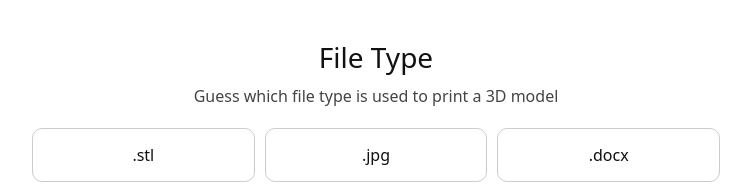
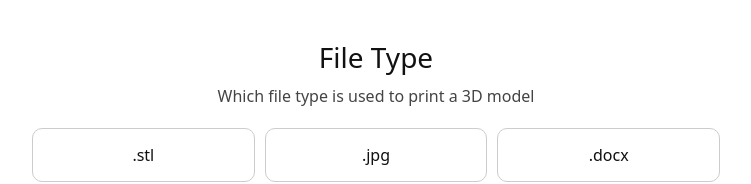
Before and after one commit to JoshuaWuebbolt/ODC_Games, a Next.js app in the folder odc_webgames/: page /3d-printer/file-format in a window 1280 px wide. Shown: the top 184 px of the page, without its empty margins (264-1015 px from the left). Built offline with nearby package versions, Linux system fonts and the light colour scheme.

Commit message:
Fixing build errors

```diff
--- a/odc_webgames/app/3d-printer/file-format/page.tsx
+++ b/odc_webgames/app/3d-printer/file-format/page.tsx
@@ -46,7 +46,7 @@ export default function FileTypePage() {
         <div style={styles.container}>
             <header style={styles.header}>
                 <h1 style={styles.title}>File Type</h1>
-                <p style={styles.subtitle}>Guess which file type is used to print a 3D model</p>
+                <p style={styles.subtitle}>Which file type is used to print a 3D model</p>
             </header>
 
             <section style={styles.optionsSection}>
--- a/odc_webgames/app/3d-printer/materials/page.tsx
+++ b/odc_webgames/app/3d-printer/materials/page.tsx
@@ -282,7 +282,7 @@ export default function Page() {
                             {materials.map((m) => (
                                 <div
                                     key={m.id}
-                                    ref={(el) => (materialRefs.current[m.id] = el)}
+                                    ref={(el) => { materialRefs.current[m.id] = el; }}
                                     onPointerDown={(e) => {
                                         if (matchedSources[m.id]) return
                                         e.preventDefault()
@@ -317,7 +317,7 @@ export default function Page() {
                             {uses.map((u) => (
                                 <div
                                     key={u.id}
-                                    ref={(el) => (useRefs.current[u.id] = el)}
+                                    ref={(el) => { useRefs.current[u.id] = el; }}
                                     data-use-id={u.id}
                                     onPointerDown={(e) => {
                                         if (activeSource) {
@@ -342,4 +342,4 @@ export default function Page() {
             </div>
         </div>
     )
- }
+}
--- a/odc_webgames/app/page.tsx
+++ b/odc_webgames/app/page.tsx
@@ -128,7 +128,7 @@ export default function Page(): JSX.Element {
             </Button>
           </div>
           <div style={{ flex: 1 }}>
-            <Button label="3D Printer" onClick={() => { router.push('/3d-printer') }} style={{ background: '#fff3c2' }}>
+            <Button label="3D Printer" onClick={() => { router.push('/3d-printer/file-format') }} style={{ background: '#fff3c2' }}>
               <IconMath />
               <span style={{ fontSize: 16, color: '#111827' }}>3D Printer</span>
             </Button>
```
